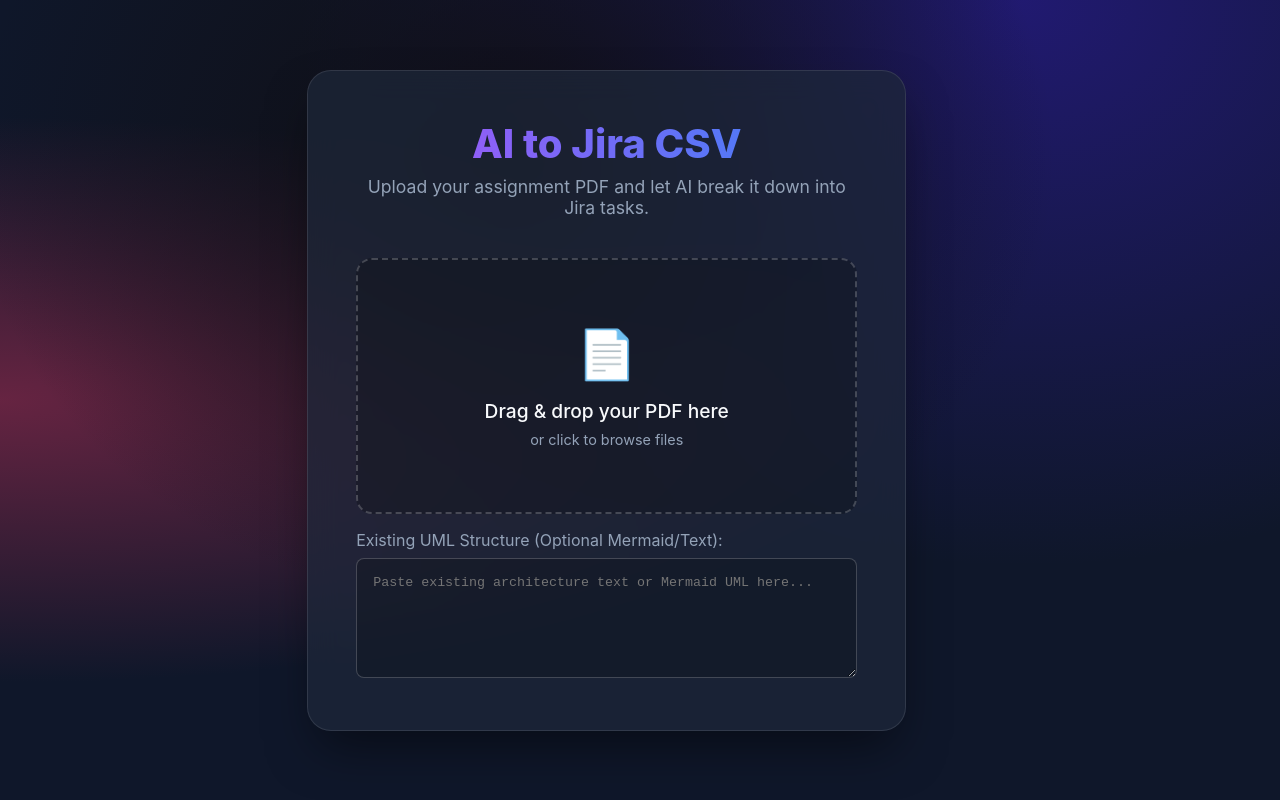
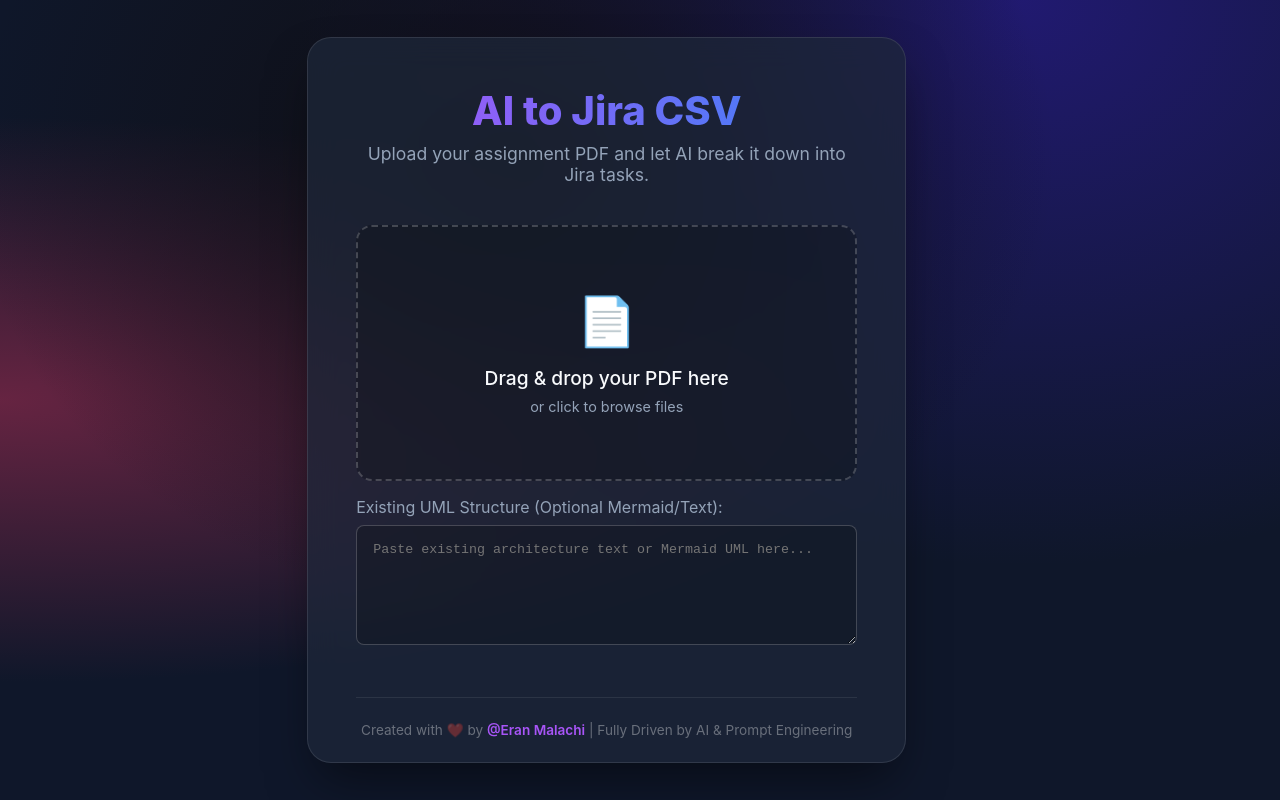
Before and after one commit to eranmal/AI-TO-JIRA, a React (Vite) app in the folder frontend/: page / in a window 1280 px wide. Built offline with nearby package versions, Linux system fonts and the light colour scheme.

Commit message:
Feature: add full api endpoint connection and author credits footer

```diff
--- a/frontend/src/App.jsx
+++ b/frontend/src/App.jsx
@@ -56,23 +56,17 @@
     setError(null);
     setDownloadUrl(null);
 
-    // ה-FormData מכיל אך ורק את הקובץ הבינארי
     const formData = new FormData();
     formData.append('assignmentFile', file);
 
     try {
-      // שליחת הבקשה כאשר ה-UML מוזרק כ-Header מותאם אישית
       const response = await axios.post('https://ai-to-jira.onrender.com/api/generate-jira-tasks', formData, {
-        responseType: 'blob', // קבלת קובץ בינארי
+        responseType: 'blob',
         headers: {
-          // DO NOT set 'Content-Type': 'multipart/form-data' explicitly here,
-          // otherwise Axios won't append the required boundary and multer will fail.
-          // הזרקת ה-UML בצורה בטוחה בתוך ה-Header
           'x-uml-context': encodeURIComponent(umlText.trim())
         }
       });
 
-      // יצירת קישור להורדה
       const url = window.URL.createObjectURL(new Blob([response.data], { type: 'text/csv' }));
       setDownloadUrl(url);
 
@@ -188,6 +182,11 @@
           </div>
         </div>
       )}
+
+      {/* */}
+      <footer className="app-footer">
+        Created with ❤️ by <a href="https://github.com/eranmal" target="_blank" rel="noopener noreferrer">@Eran Malachi</a> | Fully Driven by AI & Prompt Engineering
+      </footer>
     </div>
   );
 }
--- a/frontend/src/index.css
+++ b/frontend/src/index.css
@@ -24,16 +24,16 @@
   justify-content: center;
   align-items: center;
   background-image:
-    radial-gradient(at 40% 20%, hsla(253,16%,7%,1) 0px, transparent 50%),
-    radial-gradient(at 80% 0%, hsla(245,63%,27%,1) 0px, transparent 50%),
-    radial-gradient(at 0% 50%, hsla(333,48%,27%,1) 0px, transparent 50%);
+    radial-gradient(at 40% 20%, hsla(253, 16%, 7%, 1) 0px, transparent 50%),
+    radial-gradient(at 80% 0%, hsla(245, 63%, 27%, 1) 0px, transparent 50%),
+    radial-gradient(at 0% 50%, hsla(333, 48%, 27%, 1) 0px, transparent 50%);
   background-attachment: fixed;
 }
 
 .app-container {
   max-width: 800px;
   width: 90%;
-  padding: 3rem;
+  padding: 3rem 3rem 1.5rem 3rem;
   background: var(--card-bg);
   backdrop-filter: blur(16px);
   -webkit-backdrop-filter: blur(16px);
@@ -42,11 +42,23 @@
   box-shadow: 0 25px 50px -12px rgba(0, 0, 0, 0.5);
   text-align: center;
   animation: fadeIn 0.6s ease-out;
+
+
+  display: flex;
+  flex-direction: column;
+  min-height: auto;
 }
 
 @keyframes fadeIn {
-  from { opacity: 0; transform: translateY(20px); }
-  to { opacity: 1; transform: translateY(0); }
+  from {
+    opacity: 0;
+    transform: translateY(20px);
+  }
+
+  to {
+    opacity: 1;
+    transform: translateY(0);
+  }
 }
 
 h1 {
@@ -76,7 +88,8 @@
   overflow: hidden;
 }
 
-.upload-zone:hover, .upload-zone.drag-active {
+.upload-zone:hover,
+.upload-zone.drag-active {
   border-color: var(--primary);
   background: rgba(99, 102, 241, 0.1);
   transform: scale(1.02);
@@ -117,8 +130,15 @@
 }
 
 @keyframes slideIn {
-  from { opacity: 0; transform: translateY(10px); }
-  to { opacity: 1; transform: translateY(0); }
+  from {
+    opacity: 0;
+    transform: translateY(10px);
+  }
+
+  to {
+    opacity: 1;
+    transform: translateY(0);
+  }
 }
 
 .file-name {
@@ -156,6 +176,7 @@
 .btn.success {
   background: var(--success);
 }
+
 .btn.success:hover {
   background: #059669;
 }
@@ -164,17 +185,19 @@
 .spinner {
   width: 40px;
   height: 40px;
-  border: 4px solid rgba(255,255,255,0.1);
+  border: 4px solid rgba(255, 255, 255, 0.1);
   border-left-color: var(--primary);
   border-radius: 50%;
   animation: spin 1s linear infinite;
 }
 
 @keyframes spin {
-  to { transform: rotate(360deg); }
+  to {
+    transform: rotate(360deg);
+  }
 }
 
-/* Error msg */
+
 .error-msg {
   color: var(--error);
   margin-top: 1rem;
@@ -183,3 +206,26 @@
   background: rgba(239, 68, 68, 0.1);
   border-radius: 8px;
 }
+
+
+.app-footer {
+  margin-top: 3rem;
+  padding-top: 1.5rem;
+  text-align: center;
+  font-size: 0.85rem;
+  color: rgba(255, 255, 255, 0.35);
+  border-top: 1px solid rgba(255, 255, 255, 0.08);
+  width: 100%;
+}
+
+.app-footer a {
+  color: #a855f7;
+  text-decoration: none;
+  font-weight: 600;
+  transition: color 0.2s ease, text-shadow 0.2s ease;
+}
+
+.app-footer a:hover {
+  color: #3b82f6;
+  text-shadow: 0 0 10px rgba(59, 130, 246, 0.6);
+}
```
